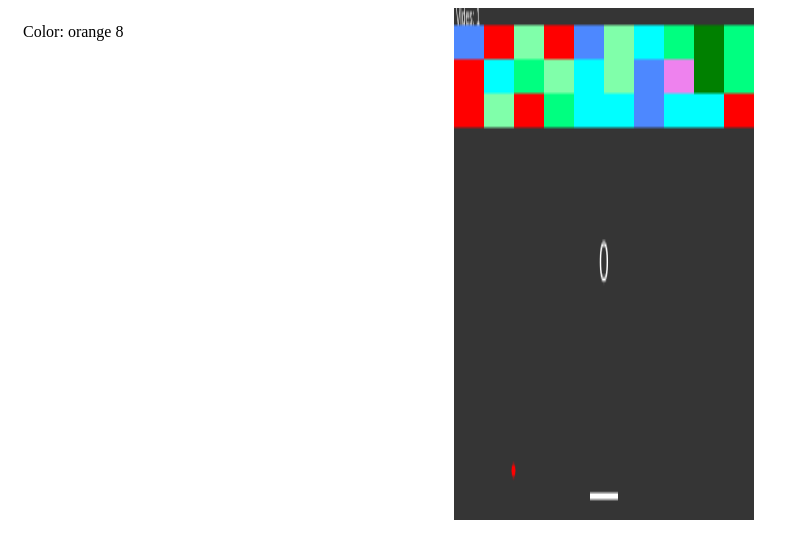
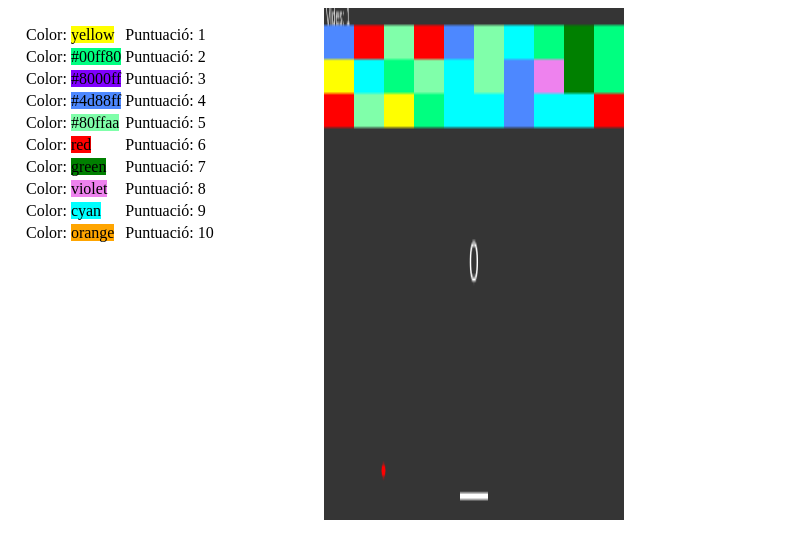
Before and after one commit to jaumealonso21/arkanoid, a plain HTML site: page public_html/index.html in a window 1280 px wide. Shown: the whole page, without its empty margins (0-794 px from the left). Drawn offline with Linux system fonts and the light colour scheme.

Commit message:
Version final //Si vols afegir alguna cosa més

```diff
--- a/public_html/arkanoid.css
+++ b/public_html/arkanoid.css
@@ -6,7 +6,7 @@
 }
 #puntuaciones {
     display: inline-block;
+    position: absolute;
     float: left;
     margin: 15px;
-    background-color: background;
 }
--- a/public_html/arkanoid.js
+++ b/public_html/arkanoid.js
@@ -19,8 +19,10 @@ function Game() {
     block = {x:0, y:5, amp:30, alc:10, point: 5};//Primer block
     linBlock = 10; //Blocks per línia
     levelBlock = 2; //Nivells de blocks--El 0 compta
-    colors = ["#ff0000", "#00ff80", "#8000ff", "#4d88ff", "#80ffaa", "red",
+    colors = ["yellow", "#00ff80", "#8000ff", "#4d88ff", "#80ffaa", "red",
         "green", "violet", "cyan", "orange"];// 10 colors diferents
+    punts = [1, 2, 3, 4, 5, 6, 7, 8, 9, 10];//Puntuaciones amb els colors
+    //Més endavant arreglar amb objecte mapa que contingui posicions, exist., colors i puntuacions-------------
     colorsBlock(rowBlock); //Fixació dels colors, evita efecte psicodèlic
     reinicio = function(){ window.location.reload(true); };
     marcador = 0;//Cada cop que es destrueix un bloc
@@ -30,6 +32,7 @@ function Game() {
     ctx.fillStyle = "white";//Color general
 
     actualitza();
+    puntuaciones();//Crea la tabla de puntuacions a l'esquerra del canvas
     document.addEventListener("keydown", escoltar, false);//Mov pales
     id = window.requestAnimationFrame(actualitza);
 }
@@ -38,8 +41,6 @@ function dirMov(){
     return dir[Math.floor(Math.random()*2)];//Al.leatori dreta o esq
 }
 function colorsBlock(rowBlock) {
-    colors = ["#ff0000", "#00ff80", "#8000ff", "#4d88ff", "#80ffaa", "red",
-        "green", "violet", "cyan", "orange"];// 10 colors diferents
     y = 0; z = 0;
     for (y; y <= levelBlock; y++) {
         for (z; z <= linBlock; z++) {
@@ -53,41 +54,43 @@ function colorsBlock(rowBlock) {
     y = 0; // Inici del comptador
 }
 function puntuacions(p){ //Puntuacions per colors
+    var sort;
     switch (p){
         case colors[0]:
-            punts = 1;
+            sort =  punts[0];
             break;
         case colors[1]:
-            punts = 2;
+            sort = punts[1];
             break;
         case colors[2]:
-            punts = 3;
+            sort = punts[2];
             break;
         case colors[3]:
-            punts = 4;
+            sort = punts[3];
             break;
         case colors[4]:
-            punts = 5;
+            sort = punts[4];
             break;
         case colors[5]:
-            punts = 6;
+            sort = punts[5];
             break;
         case colors[6]:
-            punts = 7;
+            sort = punts[6];
             break;
         case colors[7]:
-            punts = 8;
+            sort = punts[7];
             break;
         case colors[8]:
-            punts = 9;
+            sort = punts[8];
             break;
         case colors[9]:
-            punts = 10;
+            sort = punts[9];
             break;
         default:
+            sort = 0;
             break;
     }
-    return punts;
+    return sort;
 }
 function pintarBlocks(block) {
     //width/height canvas: 512px
@@ -240,9 +243,10 @@ function escoltar(e){
 }
 
 function puntuaciones(){
-    var puntua = document.getElementById('puntuaciones');
+    var puntua = document.getElementById("puntuaciones");
+    var tabla = document.createElement("table");
+    puntua.appendChild(tabla);
     for(var x in colors){
-        puntua.innerHTML = "<span>Color: "+colors[x]+" " + punts +"</span><br />\n";
+        tabla.innerHTML += "<tr><td>Color: <span style='background-color: " + colors[x] + ";'>" + colors[x] + "</span></td><td> Puntuació: " + punts[x] + "</td></tr>\n";
     }
 }
-puntuaciones();
```
